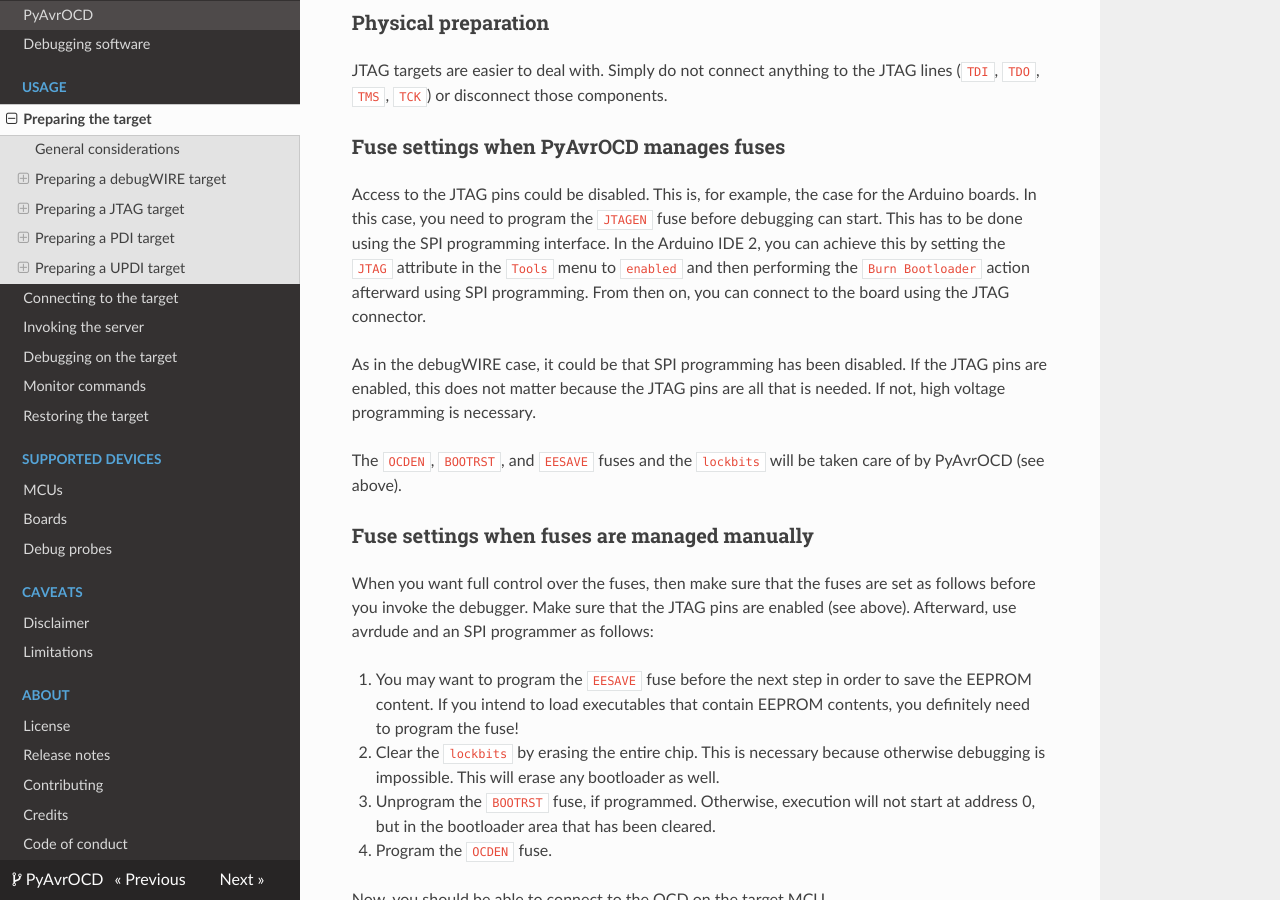
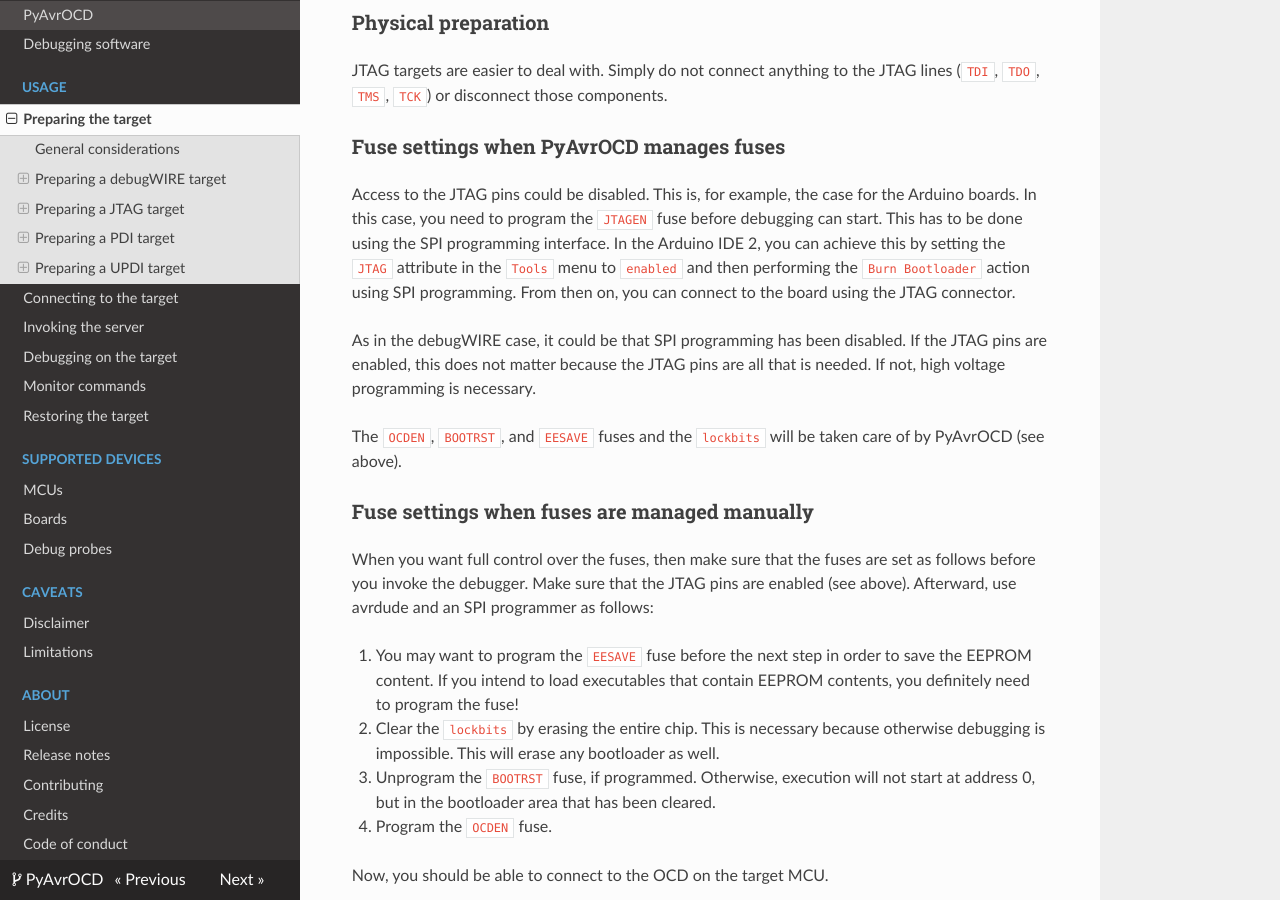
Before and after one commit to garyPenhook/PyAvrOCD, an MkDocs documentation site: the page built from docs/board-preparation.md, in a window 1280 px wide and 900 px high, scrolled down 4982 px. Built offline with MkDocs 1.6.1, drawn with Linux system fonts in a browser that asks for light colours; nearby versions of some CDN libraries.

```diff
--- a/docs/board-preparation.md
+++ b/docs/board-preparation.md
@@ -94,7 +94,7 @@
 
 ### Fuse settings when PyAvrOCD manages fuses
 
-Access to the JTAG pins could be disabled. This is, for example, the case for the Arduino boards. In this case, you need to program the  `JTAGEN` fuse before debugging can start. This has to be done using the SPI programming interface. In the Arduino IDE 2, you can achieve this by setting the `JTAG` attribute in the `Tools` menu to `enabled` and then performing the `Burn Bootloader` action afterward using SPI programming. From then on, you can connect to the board using the JTAG connector.
+Access to the JTAG pins could be disabled. This is, for example, the case for the Arduino boards. In this case, you need to program the  `JTAGEN` fuse before debugging can start. This has to be done using the SPI programming interface. In the Arduino IDE 2, you can achieve this by setting the `JTAG` attribute in the `Tools` menu to `enabled` and then performing the `Burn Bootloader` action using SPI programming. From then on, you can connect to the board using the JTAG connector.
 
 As in the debugWIRE case, it could be that SPI programming has been disabled. If the JTAG pins are enabled, this does not matter because the JTAG pins are all that is needed. If not, high voltage programming is necessary.
 
```
Also changed, not shown: docs/supported-boards.md (+2 -2 lines), docs/supported-mcus.md (+1 -1 lines).
